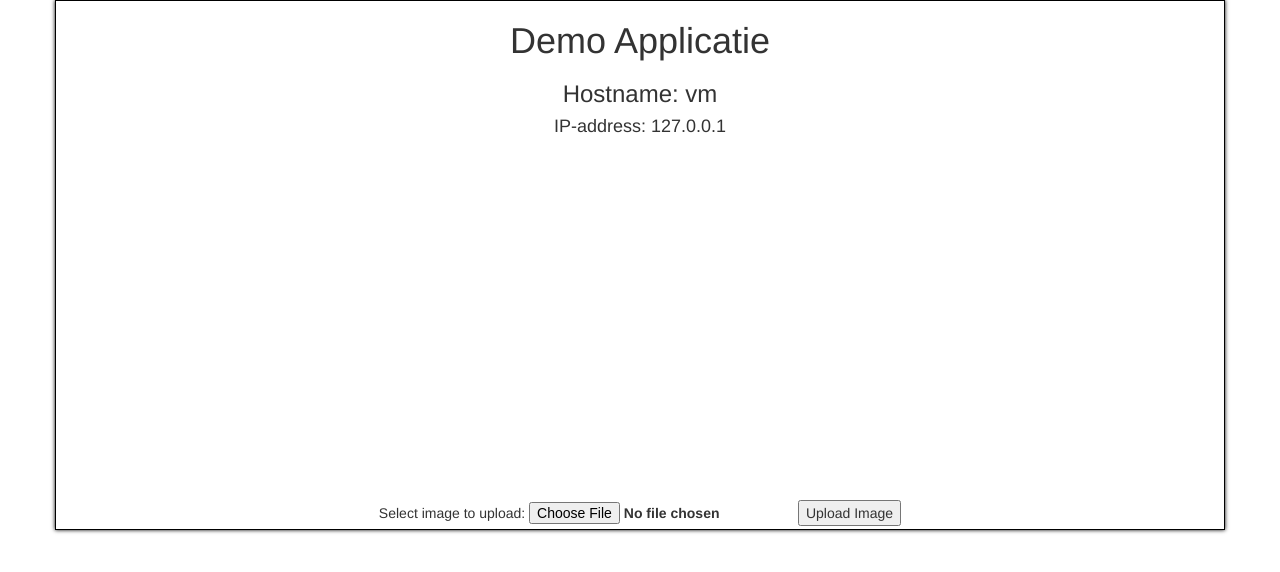
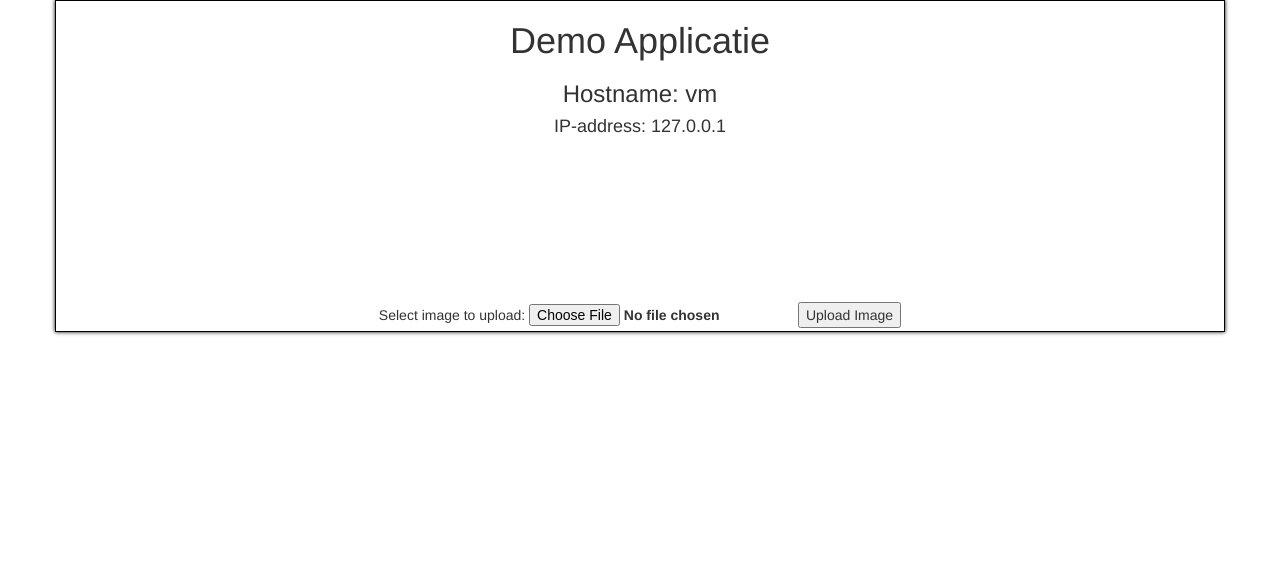
Before and after one commit to RutgerP/InstallationApplicationAzure, a PHP site: page / in a window 1280 px wide. Shown: the top 572 px of the page. Run offline with PHP 8.4, Linux system fonts and the light colour scheme; some libraries are stand-ins or nearby versions.

Commit message:
Update main.css

```diff
--- a/WorkingSite/css/main.css
+++ b/WorkingSite/css/main.css
@@ -13,6 +13,6 @@ input[type=file] {
 	margin: 0 auto;
 }
 
-label {
+/*label {
 padding-top: 200px;
-}
+} */
```
